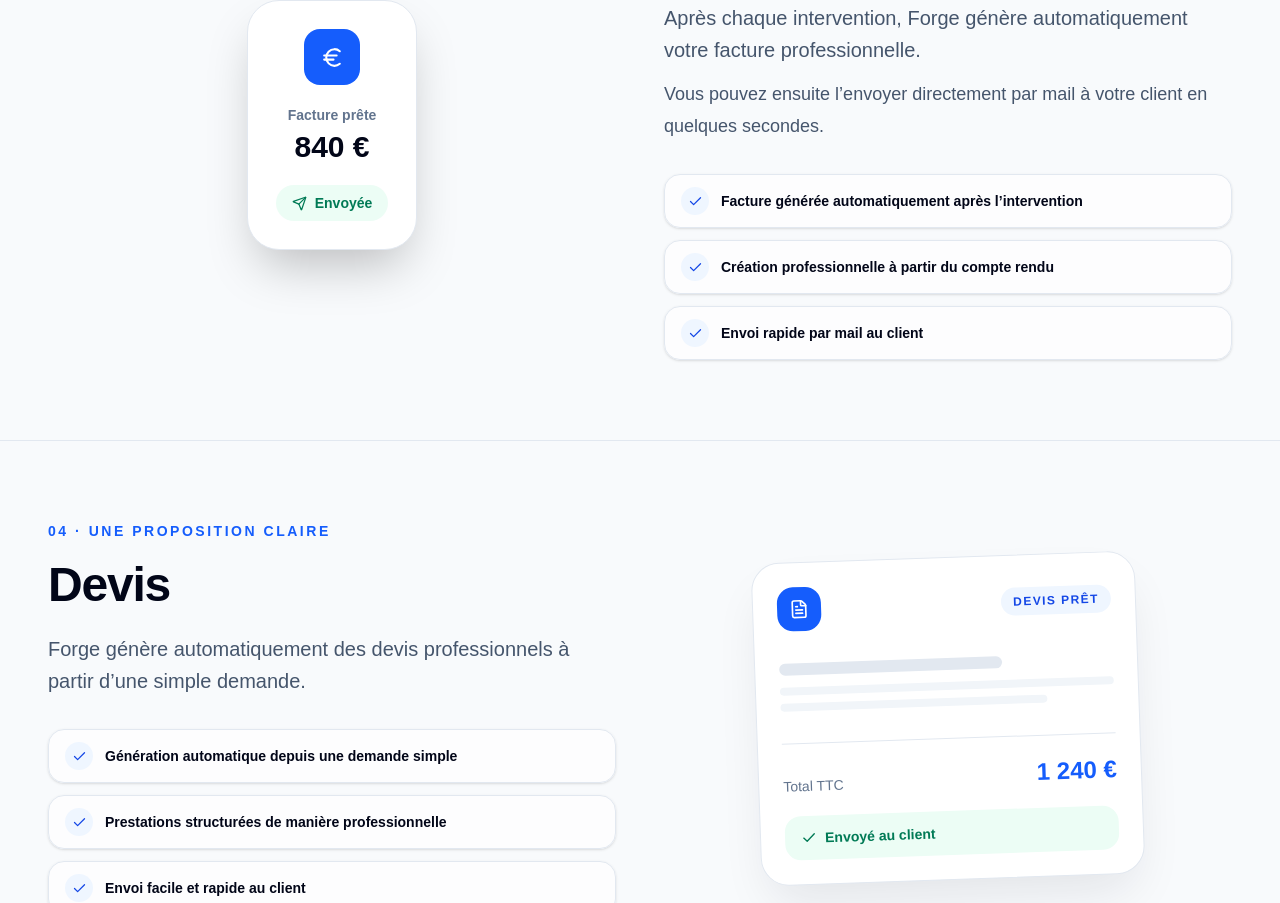
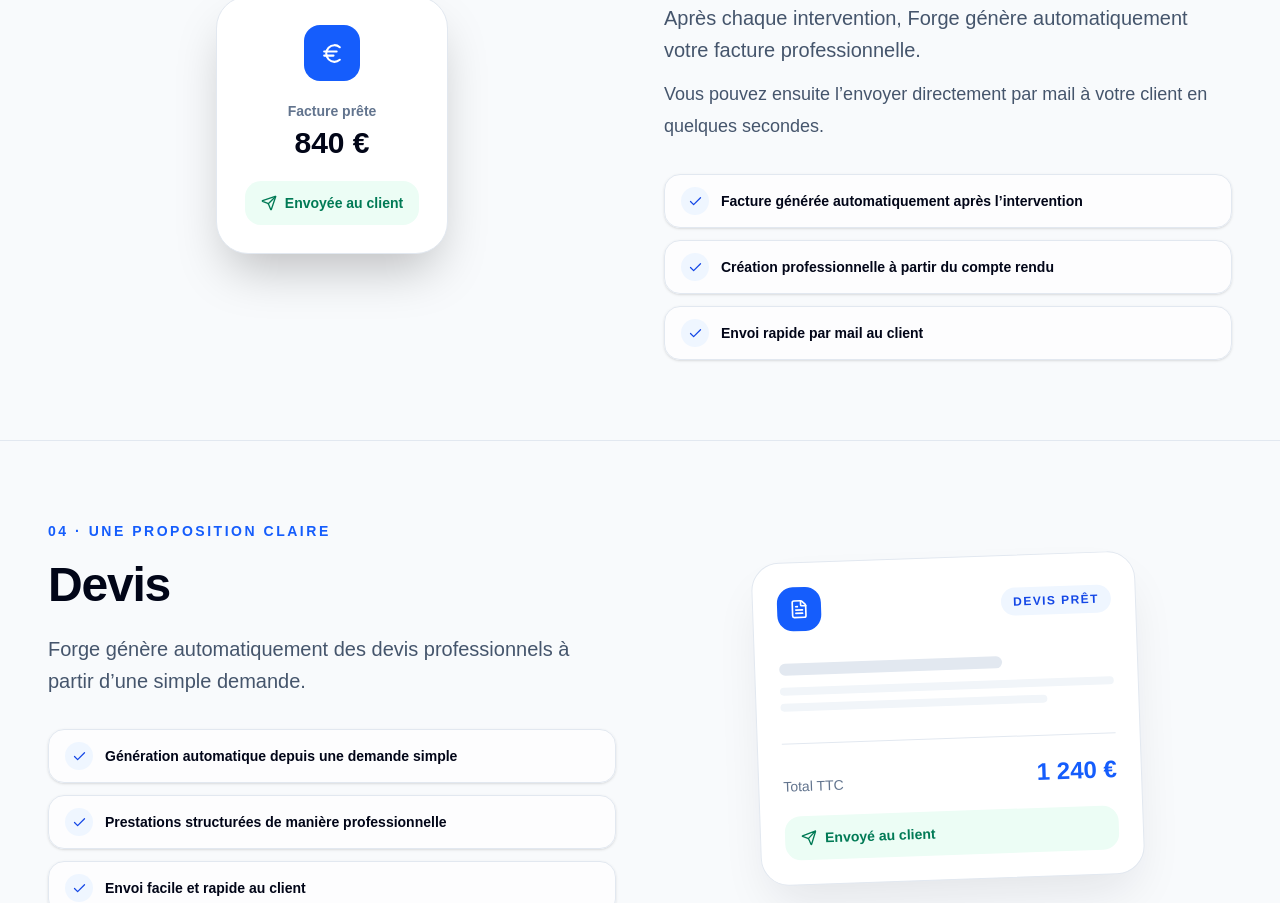
Before and after one commit to iliasrahal/Forge, a Next.js app in the folder forge-main/forge-main/: page / in a window 1280 px wide. Shown: the part 6535-7438 px from the top of the page. Built offline with nearby package versions, Linux system fonts and the light colour scheme; no server answers.

Commit message:
update landing

```diff
--- a/forge-main/forge-main/components/landing/Features.tsx
+++ b/forge-main/forge-main/components/landing/Features.tsx
@@ -348,7 +348,7 @@
           <span className="text-2xl font-bold text-blue-600 dark:text-blue-400">1 240 €</span>
         </div>
         <div className="mt-5 flex items-center gap-2 rounded-2xl bg-emerald-50 px-4 py-3 text-sm font-semibold text-emerald-700 dark:bg-emerald-950 dark:text-emerald-300">
-          <Check size={16} />
+          <Send size={16} />
           Envoyé au client
         </div>
       </div>
@@ -362,9 +362,10 @@
           <span className="mx-auto grid h-14 w-14 place-items-center rounded-2xl bg-blue-600 text-white"><Euro size={25} /></span>
           <p className="mt-5 text-sm font-semibold text-slate-500 dark:text-slate-400">Facture prête</p>
           <p className="mt-1 text-3xl font-bold">840 €</p>
-          <span className="mt-5 inline-flex items-center gap-2 rounded-full bg-emerald-50 px-4 py-2 text-sm font-semibold text-emerald-700 dark:bg-emerald-950 dark:text-emerald-300">
-            <Send size={15} /> Envoyée
-          </span>
+          <div className="mt-5 flex items-center gap-2 rounded-2xl bg-emerald-50 px-4 py-3 text-sm font-semibold text-emerald-700 dark:bg-emerald-950 dark:text-emerald-300">
+            <Send size={16} />
+            Envoyée au client
+          </div>
         </div>
       </div>
     );
```
